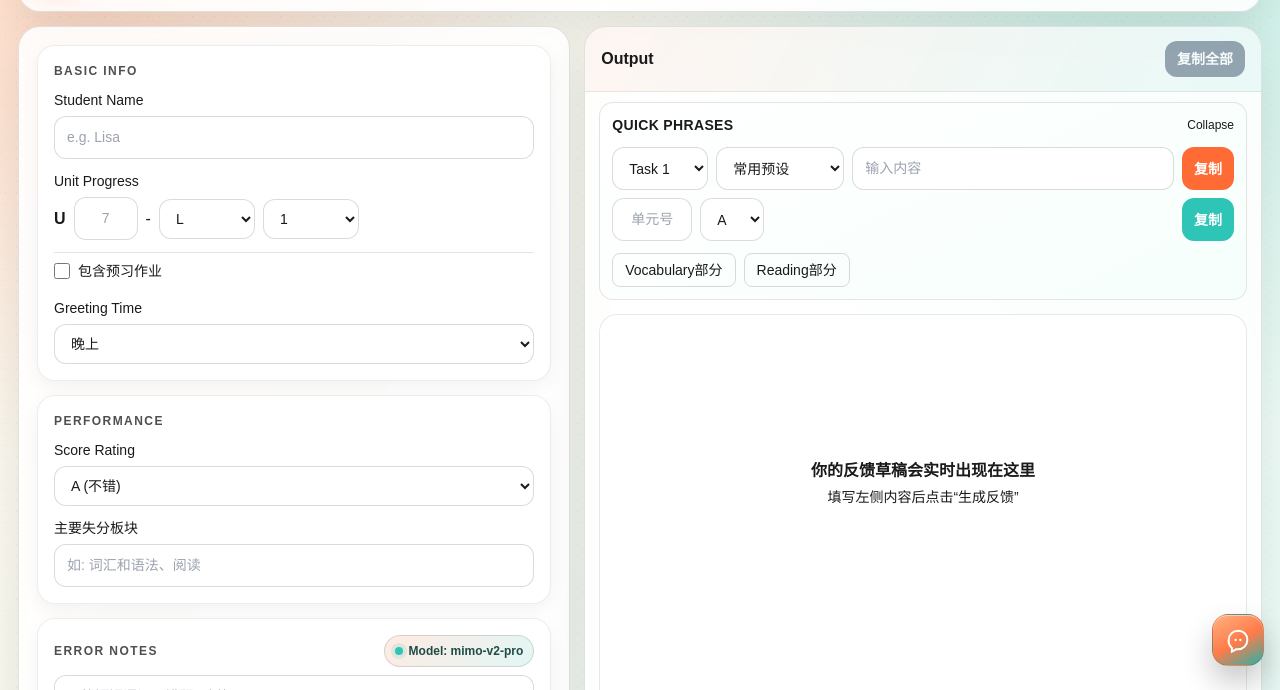
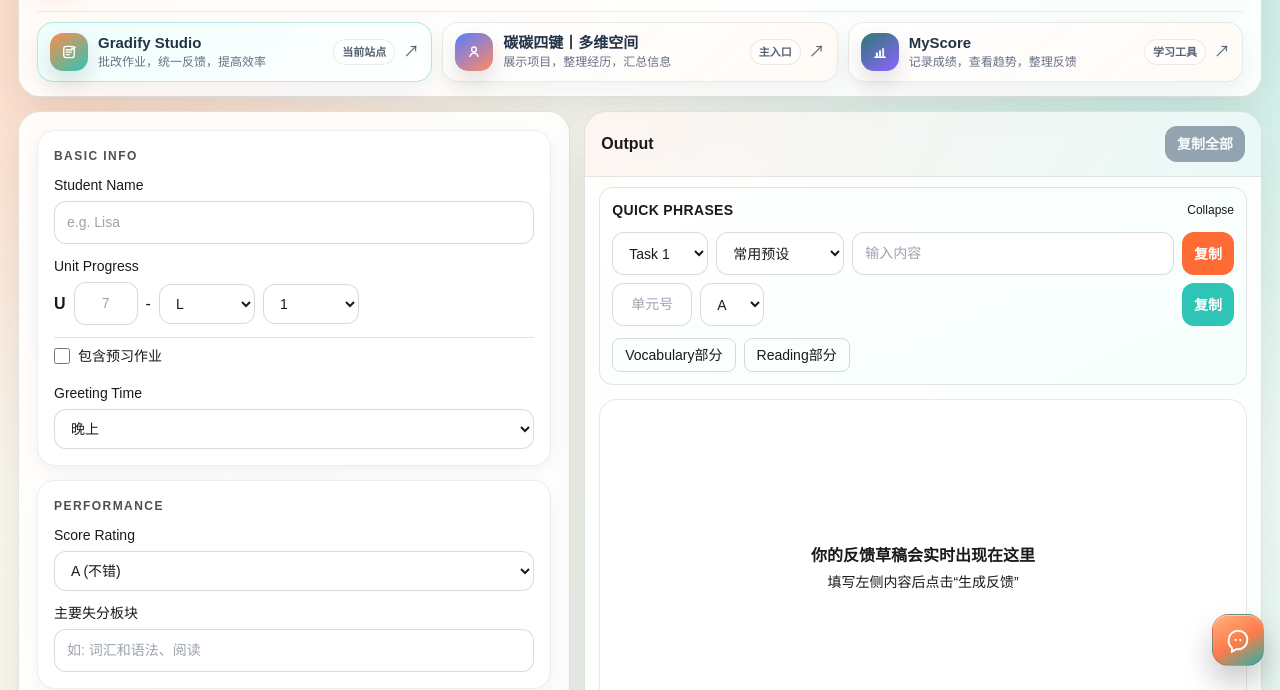
Before and after one commit to Yuntian-Liu/Gradify, a plain HTML site: page index.html in a window 1280 px wide. Shown: the part 110-800 px from the top of the page. Drawn offline with nearby package versions, Linux system fonts and the light colour scheme; no server answers.

Commit message:
Gradify Studio 更新日志
- 新增个人开发实践项目矩阵入口
- 在头部信息区下方加入紧凑型三列矩阵，统一展示关联站点
- 矩阵入口延续 Gradify 当前的暖橙 + 青绿视觉风格，不生硬套用其他站点样式
- 当前站点、个人主页与 MyScore 三个项目完成接入
- 矩阵文案压缩为短标签式表达，降低阅读负担
- 调整矩阵权重为附加信息层，不影响站点主体内容与信息密度
- 保持移动端适配，确保小屏下矩阵入口仍可正常阅读与点击

```diff
--- a/index.html
+++ b/index.html
@@ -38,7 +38,7 @@
       background-image:radial-gradient(rgba(0,0,0,.22) .45px, transparent .45px);background-size:11px 11px;
     }
     .shell{max-width:1560px;margin:0 auto;padding:18px 18px 14px;display:grid;grid-template-rows:auto 1fr;min-height:100vh;gap:14px}
-    .header-wrap{border:1px solid var(--line);background:var(--panel);backdrop-filter:blur(9px);border-radius:22px;box-shadow:var(--soft);padding:14px 18px;display:flex;align-items:center;justify-content:space-between;gap:14px}
+    .header-wrap{border:1px solid var(--line);background:var(--panel);backdrop-filter:blur(9px);border-radius:22px;box-shadow:var(--soft);padding:14px 18px;display:flex;align-items:center;justify-content:space-between;gap:14px;flex-wrap:wrap}
     .brand-chip{width:44px;height:44px;border-radius:14px;background:linear-gradient(145deg,#fef2da,#ffd4a8);display:grid;place-items:center;color:#fff;box-shadow:0 10px 26px rgba(255,107,53,.28), inset 0 1px 0 rgba(255,255,255,.6);flex-shrink:0;border:1px solid rgba(255,130,68,.35)}
     .meta-chip{
       display:flex;align-items:center;gap:10px;padding:8px 12px;border-radius:14px;border:1px solid rgba(0,0,0,.12);
@@ -50,6 +50,32 @@
       background:linear-gradient(150deg,#ffffff,#f2f4f8);font-weight:700;color:#1f2a3a;transition:transform .2s ease, box-shadow .2s ease
     }
     .gh-chip:hover{transform:translateY(-1px);box-shadow:0 10px 22px rgba(0,0,0,.1)}
+    .matrix-strip{
+      width:100%;display:grid;grid-template-columns:repeat(3,minmax(0,1fr));gap:10px;
+      padding-top:10px;border-top:1px solid rgba(0,0,0,.08)
+    }
+    .matrix-mini{
+      display:grid;grid-template-columns:auto 1fr auto;align-items:center;gap:10px;
+      min-width:0;padding:10px 12px;border-radius:16px;border:1px solid rgba(0,0,0,.08);
+      background:linear-gradient(140deg,rgba(255,255,255,.94),rgba(255,250,245,.92));
+      box-shadow:0 10px 24px rgba(0,0,0,.05);text-decoration:none;color:inherit;
+      transition:transform .2s ease, box-shadow .2s ease, border-color .2s ease
+    }
+    .matrix-mini:hover{transform:translateY(-1px);box-shadow:0 14px 28px rgba(0,0,0,.08)}
+    .matrix-mini.current{border-color:rgba(46,196,182,.35);background:linear-gradient(140deg,rgba(237,255,252,.95),rgba(255,255,255,.95))}
+    .matrix-mini-icon{
+      width:38px;height:38px;border-radius:13px;display:grid;place-items:center;color:#fff;flex-shrink:0;
+      box-shadow:0 10px 22px rgba(0,0,0,.12)
+    }
+    .matrix-mini-main{min-width:0}
+    .matrix-mini-title{font-size:15px;line-height:1.2;font-weight:800;color:#243447;white-space:nowrap;overflow:hidden;text-overflow:ellipsis}
+    .matrix-mini-text{font-size:12px;line-height:1.35;color:#667085;white-space:nowrap;overflow:hidden;text-overflow:ellipsis;margin-top:2px}
+    .matrix-mini-side{display:flex;align-items:center;gap:8px;justify-content:flex-end;flex-shrink:0}
+    .matrix-mini-badge{
+      display:inline-flex;align-items:center;padding:4px 8px;border-radius:999px;border:1px solid rgba(0,0,0,.08);
+      background:rgba(255,255,255,.78);font-size:11px;font-weight:700;color:#55606f
+    }
+    .matrix-mini-arrow{color:#52627a}
     .workspace{min-height:0;display:grid;grid-template-columns:1.1fr 1.35fr;gap:14px}
     .panel{min-height:0;border:1px solid var(--line);border-radius:22px;background:var(--panel);backdrop-filter:blur(9px);box-shadow:var(--soft);overflow:hidden}
     .left-panel{display:grid;grid-template-rows:1fr auto auto}
@@ -130,7 +156,13 @@
     .field-meta{margin-top:8px;text-align:right;font-size:12px;color:var(--muted)}
     @keyframes fadeUp{from{opacity:0;transform:translateY(10px)}to{opacity:1;transform:translateY(0)}}
     @media (max-width:1200px){.workspace{grid-template-columns:1fr}.right-panel{min-height:58vh}}
-    @media (max-width:768px){.shell{padding:12px 10px}.header-wrap,.panel{border-radius:16px}.section-card{border-radius:14px}.assistant-dock{right:12px;bottom:14px}.assistant-panel{right:12px;bottom:82px;height:58vh;width:calc(100vw - 24px)}}
+    @media (max-width:768px){
+      .shell{padding:12px 10px}.header-wrap,.panel{border-radius:16px}.section-card{border-radius:14px}.assistant-dock{right:12px;bottom:14px}.assistant-panel{right:12px;bottom:82px;height:58vh;width:calc(100vw - 24px)}
+      .matrix-strip{grid-template-columns:1fr}
+      .matrix-mini{grid-template-columns:auto 1fr auto;padding:9px 10px}
+      .matrix-mini-title{font-size:14px}
+      .matrix-mini-text{font-size:11px}
+    }
     @media (prefers-reduced-motion: reduce){*,*::before,*::after{animation:none!important;transition:none!important}}
   </style>
 </head>
@@ -181,6 +213,62 @@
           <span>Copyright © LYT 2024~2026 All Rights Reserved</span>
           <span class="px-2 py-1 rounded-lg border border-black/10 bg-white/80 text-slate-700">YTUN 版权所有</span>
         </div>
+      </div>
+
+      <div class="matrix-strip">
+        <div class="matrix-mini current">
+          <div class="matrix-mini-icon" style="background:linear-gradient(145deg,#ff8b4a,#2ec4b6);">
+            <svg width="18" height="18" viewBox="0 0 24 24" fill="none" aria-hidden="true">
+              <rect x="5" y="4.5" width="14" height="15" rx="3.2" stroke="#fff" stroke-width="1.8"/>
+              <path d="M8.2 9h7.2M8.2 12.2h7.2M8.2 15.4h4.4" stroke="#fff" stroke-width="1.8" stroke-linecap="round"/>
+              <path d="m15.5 6.8 1.7 1.7 2.9-2.9" stroke="#fff" stroke-width="1.8" stroke-linecap="round" stroke-linejoin="round"/>
+            </svg>
+          </div>
+          <div class="matrix-mini-main">
+            <div class="matrix-mini-title">Gradify Studio</div>
+            <div class="matrix-mini-text">批改作业，统一反馈，提高效率</div>
+          </div>
+          <div class="matrix-mini-side">
+            <span class="matrix-mini-badge">当前站点</span>
+            <span class="matrix-mini-arrow">↗</span>
+          </div>
+        </div>
+
+        <a class="matrix-mini" href="https://selfie.ytunx.com/" target="_blank" rel="noopener noreferrer">
+          <div class="matrix-mini-icon" style="background:linear-gradient(145deg,#5b7cff,#ff8a63);">
+            <svg width="18" height="18" viewBox="0 0 24 24" fill="none" aria-hidden="true">
+              <circle cx="12" cy="8.5" r="3.2" stroke="#fff" stroke-width="1.8"/>
+              <path d="M6.3 18c1.4-3.1 3.8-4.7 5.7-4.7S16.3 14.9 17.7 18" stroke="#fff" stroke-width="1.8" stroke-linecap="round"/>
+            </svg>
+          </div>
+          <div class="matrix-mini-main">
+            <div class="matrix-mini-title">碳碳四键丨多维空间</div>
+            <div class="matrix-mini-text">展示项目，整理经历，汇总信息</div>
+          </div>
+          <div class="matrix-mini-side">
+            <span class="matrix-mini-badge">主入口</span>
+            <span class="matrix-mini-arrow">↗</span>
+          </div>
+        </a>
+
+        <a class="matrix-mini" href="https://myscore.ytunx.com/" target="_blank" rel="noopener noreferrer">
+          <div class="matrix-mini-icon" style="background:linear-gradient(145deg,#2f7a74,#8d63ff);">
+            <svg width="18" height="18" viewBox="0 0 24 24" fill="none" aria-hidden="true">
+              <path d="M5 19h14" stroke="#fff" stroke-width="1.8" stroke-linecap="round"/>
+              <rect x="6.5" y="12.5" width="2.8" height="6.5" rx="1" fill="#fff"/>
+              <rect x="10.6" y="9.5" width="2.8" height="9.5" rx="1" fill="#fff" opacity=".92"/>
+              <rect x="14.7" y="6.5" width="2.8" height="12.5" rx="1" fill="#fff" opacity=".82"/>
+            </svg>
+          </div>
+          <div class="matrix-mini-main">
+            <div class="matrix-mini-title">MyScore</div>
+            <div class="matrix-mini-text">记录成绩，查看趋势，整理反馈</div>
+          </div>
+          <div class="matrix-mini-side">
+            <span class="matrix-mini-badge">学习工具</span>
+            <span class="matrix-mini-arrow">↗</span>
+          </div>
+        </a>
       </div>
     </header>
 
```
